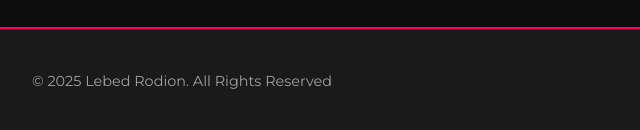
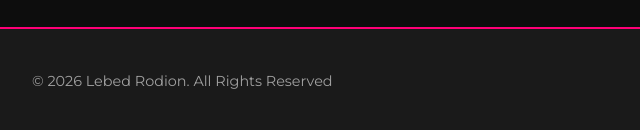
Before and after one commit to Rodion1102333/relize, a plain HTML site: page about.html in a window 1280 px wide. Shown: the part 1805-1935 px from the top of the page, 0-640 px from the left. Drawn offline with Linux system fonts and the light colour scheme.

Commit message:
Update about.html
update

```diff
--- a/about.html
+++ b/about.html
@@ -161,7 +161,7 @@
     <!-- Footer -->
     <footer class="footer">
       <div class="footer-content">
-        <p>© 2025 Lebed Rodion. All Rights Reserved</p>
+        <p>© 2026 Lebed Rodion. All Rights Reserved</p>
         <div class="footer-social">
           <a href="https://discord.gg/jJJ8nCY7ZP" target="_blank" aria-label="Discord"><i class="fab fa-discord"></i></a>
           <a href="https://vk.com/bitchezmoneyweed" target="_blank" aria-label="VK"><i class="fab fa-vk"></i></a>
```
